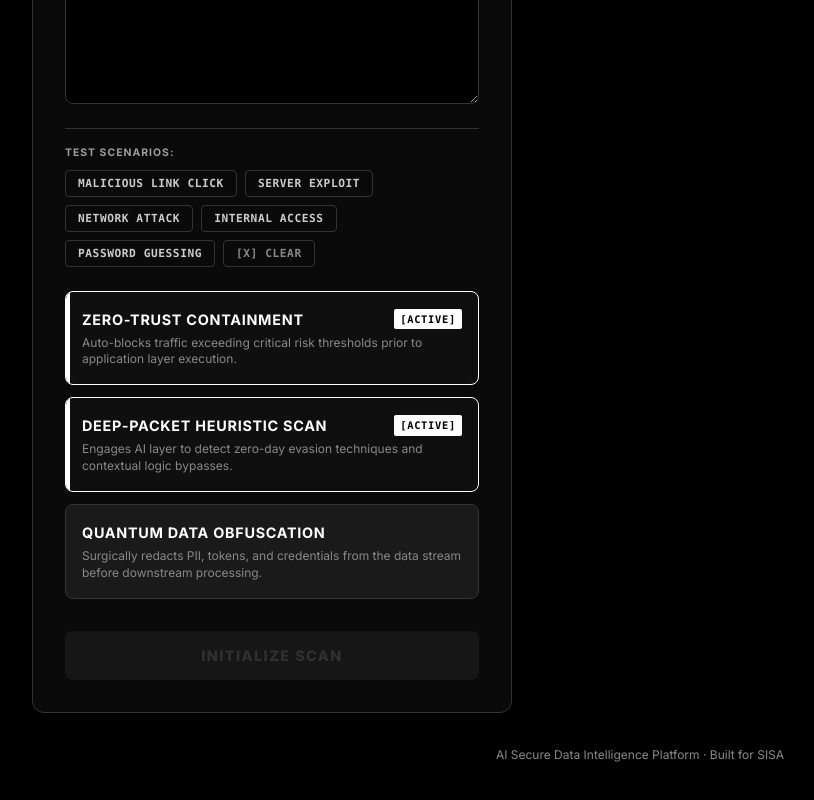
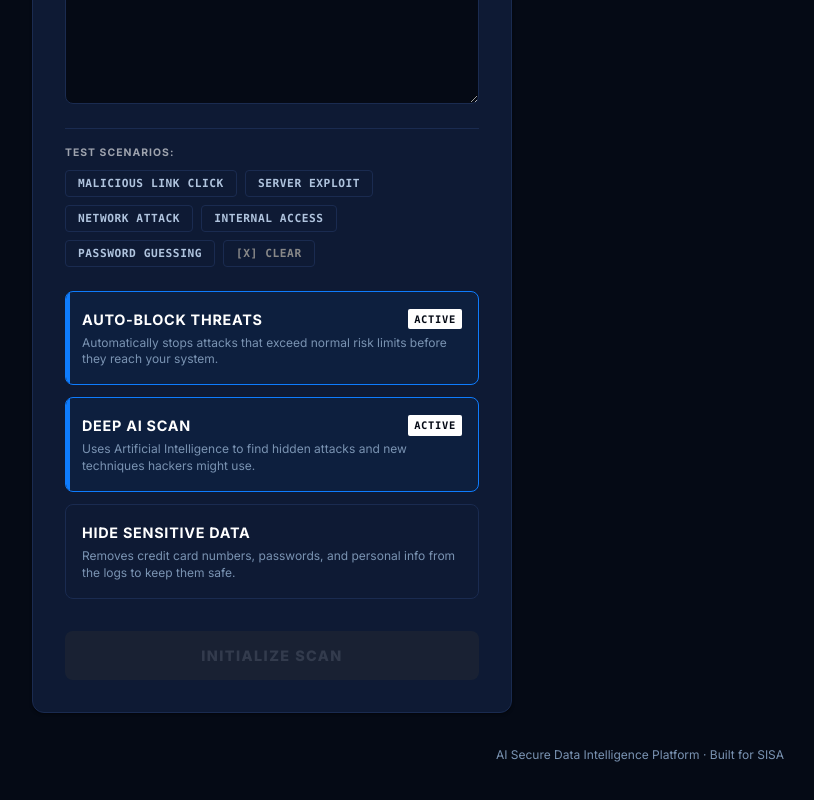
Before and after one commit to Sooryahaha/LogAI, a React (Vite) app: page / in a window 1280 px wide. Shown: the part 570-1370 px from the top of the page, without its empty margins (0-814 px from the left). Built offline with nearby package versions, Linux system fonts and the light colour scheme; no server answers.

Commit message:
feat: Authentic SISA Hex Colors and Isometric Wow Factor

```diff
--- a/src/components/InputPanel.jsx
+++ b/src/components/InputPanel.jsx
@@ -189,10 +189,10 @@ export default function InputPanel({ onAnalyze, isLoading }) {
           onClick={() => toggleOption('containment')}
         >
           <div className="protocol-title">
-            ZERO-TRUST CONTAINMENT
-            <span className="protocol-badge">[ACTIVE]</span>
+            Auto-Block Threats
+            <span className="protocol-badge">ACTIVE</span>
           </div>
-          <div className="protocol-desc">Auto-blocks traffic exceeding critical risk thresholds prior to application layer execution.</div>
+          <div className="protocol-desc">Automatically stops attacks that exceed normal risk limits before they reach your system.</div>
         </div>
 
         <div
@@ -200,10 +200,10 @@ export default function InputPanel({ onAnalyze, isLoading }) {
           onClick={() => toggleOption('deepScan')}
         >
           <div className="protocol-title">
-            DEEP-PACKET HEURISTIC SCAN
-            <span className="protocol-badge">[ACTIVE]</span>
+            Deep AI Scan
+            <span className="protocol-badge">ACTIVE</span>
           </div>
-          <div className="protocol-desc">Engages AI layer to detect zero-day evasion techniques and contextual logic bypasses.</div>
+          <div className="protocol-desc">Uses Artificial Intelligence to find hidden attacks and new techniques hackers might use.</div>
         </div>
 
         <div
@@ -211,10 +211,10 @@ export default function InputPanel({ onAnalyze, isLoading }) {
           onClick={() => toggleOption('obfuscation')}
         >
           <div className="protocol-title">
-            QUANTUM DATA OBFUSCATION
-            <span className="protocol-badge">[ACTIVE]</span>
+            Hide Sensitive Data
+            <span className="protocol-badge">ACTIVE</span>
           </div>
-          <div className="protocol-desc">Surgically redacts PII, tokens, and credentials from the data stream before downstream processing.</div>
+          <div className="protocol-desc">Removes credit card numbers, passwords, and personal info from the logs to keep them safe.</div>
         </div>
       </div>
 
--- a/src/index.css
+++ b/src/index.css
@@ -11,33 +11,34 @@
 }
 
 :root {
-  /* Elite Minimalist Palette - True Black & White */
-  --bg-primary: #000000;
-  --bg-secondary: #050505;
-  --bg-card: #0A0A0A;
-  --border-glass: #333333;
-  --border-active: #FFFFFF;
+  /* SISA Corporate Palette */
+  --bg-primary: #050A15;
+  --bg-secondary: #0A1225;
+  --bg-card: #0E1A34;
+  --border-glass: #1A2B50;
+  --border-active: #0E7CFD;
 
-  /* Accent colors - Black & White */
-  --accent-primary: #FFFFFF;
-  --accent-secondary: #CCCCCC;
+  /* Accent colors - SISA Azure Radiance & White */
+  --accent-primary: #0E7CFD;
+  --accent-secondary: #0056b3;
 
   /* Text */
   --text-primary: #FFFFFF;
-  --text-secondary: #CCCCCC;
-  --text-muted: #888888;
+  --text-secondary: #B0C4DE;
+  --text-muted: #6B8E23; /* Muted corporate tone but maybe just use #7A93B2 */
+  --text-muted: #7A93B2;
 
-  /* Risk level colors - Pure Grayscale */
-  --risk-critical: #FFFFFF;
-  --risk-high: #DDDDDD;
-  --risk-medium: #AAAAAA;
-  --risk-low: #666666;
+  /* Risk level colors - SISA Contessa & Corporate Tones */
+  --risk-critical: #bc6a5f;
+  --risk-high: #E67E22;
+  --risk-medium: #F1C40F;
+  --risk-low: #0E7CFD;
 
   /* Semantic */
-  --success: #FFFFFF;
-  --warning: #CCCCCC;
-  --error: #FFFFFF;
-  --info: #FFFFFF;
+  --success: #0E7CFD;
+  --warning: #F1C40F;
+  --error: #bc6a5f;
+  --info: #0E7CFD;
 
   /* Typography */
   --font-main: 'Inter', -apple-system, BlinkMacSystemFont, 'Segoe UI', sans-serif;
@@ -231,7 +232,7 @@ body {
   display: flex;
   flex-direction: column;
   padding: 16px;
-  background: #1A1A1A;
+  background: var(--bg-card);
   border: 1px solid var(--border-glass);
   border-radius: var(--radius-md);
   cursor: pointer;
@@ -240,13 +241,13 @@ body {
 }
 
 .protocol-card:hover {
-  border-color: #555;
-  background: #222;
+  border-color: #0E7CFD;
+  background: #122244;
 }
 
 .protocol-card.active {
   border-color: var(--border-active);
-  background: rgba(255, 255, 255, 0.02);
+  background: rgba(14, 124, 253, 0.05);
 }
 
 .protocol-card.active::before {
@@ -478,8 +479,8 @@ body {
   background: transparent;
 }
 
-.risk-badge.critical { background: #FFFFFF; color: #000000; border-color: #FFFFFF; font-weight: 900; }
-.stat-value.risk-critical { color: var(--risk-critical); text-shadow: 0 0 10px rgba(255,255,255,0.8); }
+.risk-badge.critical { background: var(--risk-critical); color: #FFF; border-color: var(--risk-critical); font-weight: 700; }
+.stat-value.risk-critical { color: var(--risk-critical); text-shadow: 0 0 10px rgba(188, 106, 95, 0.4); }
 .risk-badge.high, .stat-value.risk-high { color: var(--risk-high); }
 .risk-badge.medium, .stat-value.risk-medium { color: var(--risk-medium); }
 .risk-badge.low, .stat-value.risk-low { color: var(--risk-low); }
@@ -542,11 +543,11 @@ body {
   content: '[ SISA CYBER-INTELLIGENCE ENGINE ]';
   display: block;
   font-size: 0.65rem;
-  color: #000000;
-  background: #FFFFFF;
+  color: #FFF;
+  background: var(--accent-primary);
   padding: 2px 6px;
   border-radius: 2px;
-  font-weight: 900;
+  font-weight: 700;
   margin-bottom: 12px;
   letter-spacing: 0.1em;
   display: inline-block;
@@ -596,7 +597,7 @@ body {
   font-family: var(--font-mono); font-size: 0.75rem; font-weight: 700;
   text-transform: uppercase; letter-spacing: 0.1em; border: 1px solid currentColor;
 }
-.action-badge.blocked { background: #FFFFFF; color: #000000; border-color: #FFFFFF; font-weight: 900; }
+.action-badge.blocked { background: var(--risk-critical); color: #FFF; border-color: var(--risk-critical); font-weight: 700; }
 .action-badge.allowed { color: var(--success); border-color: var(--success); }
 .action-badge.masked { color: var(--warning); border-color: var(--warning); }
 
```
Also changed, not shown: src/components/InsightsPanel.jsx (+63 -31 lines).
